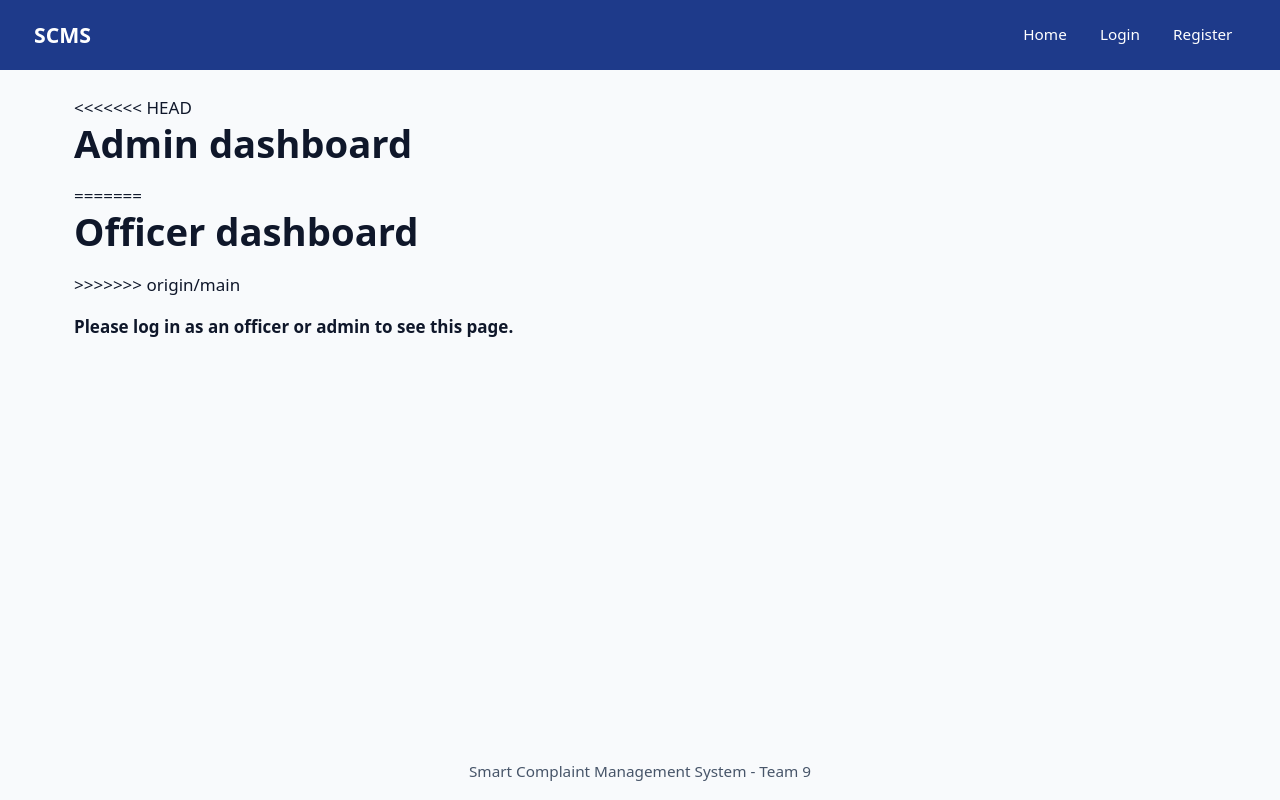
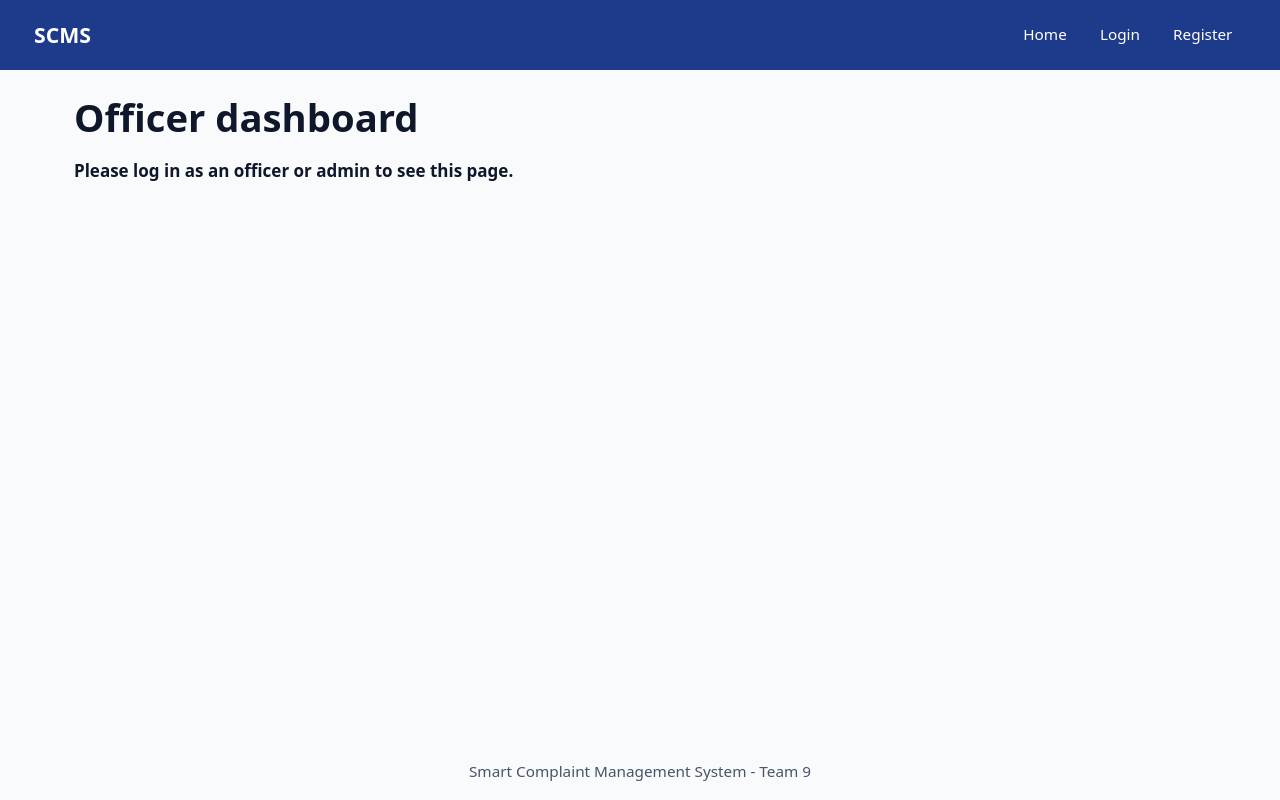
Before and after one commit to cj016/Smart-Complaint-Management-System, a Flask app: page /admin in a window 1280 px wide. Run offline with Flask 3, Linux system fonts and the light colour scheme.

Commit message:
fix(F042): remove dashboard merge conflict markers

```diff
--- a/app/templates/admin_dashboard.html
+++ b/app/templates/admin_dashboard.html
@@ -1,13 +1,9 @@
 {% extends "base.html" %}
 {% block title %}Admin Dashboard{% endblock %}
 {% block content %}
-<<<<<<< HEAD
-  <h1>Admin dashboard</h1>
+  <h1 id="dashboard-title">Admin dashboard</h1>
   <p><a class="btn btn-secondary" href="{{ url_for('web.reports_page') }}"
         data-roles="Admin" hidden>Resolution reports</a></p>
-=======
-  <h1 id="dashboard-title">Admin dashboard</h1>
->>>>>>> origin/main
 
   <div id="login-warning" hidden>
     <p><strong>Please log in as an officer or admin to see this page.</strong></p>
```
